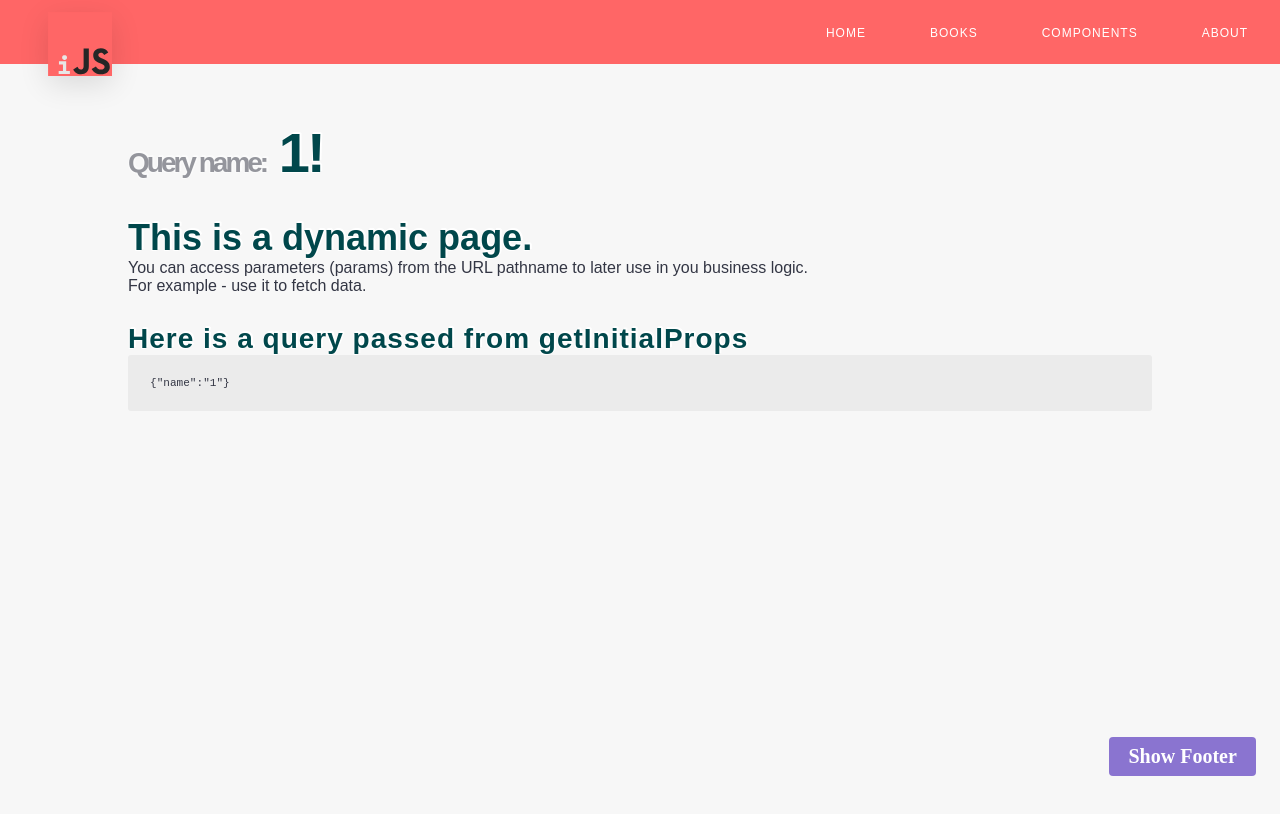
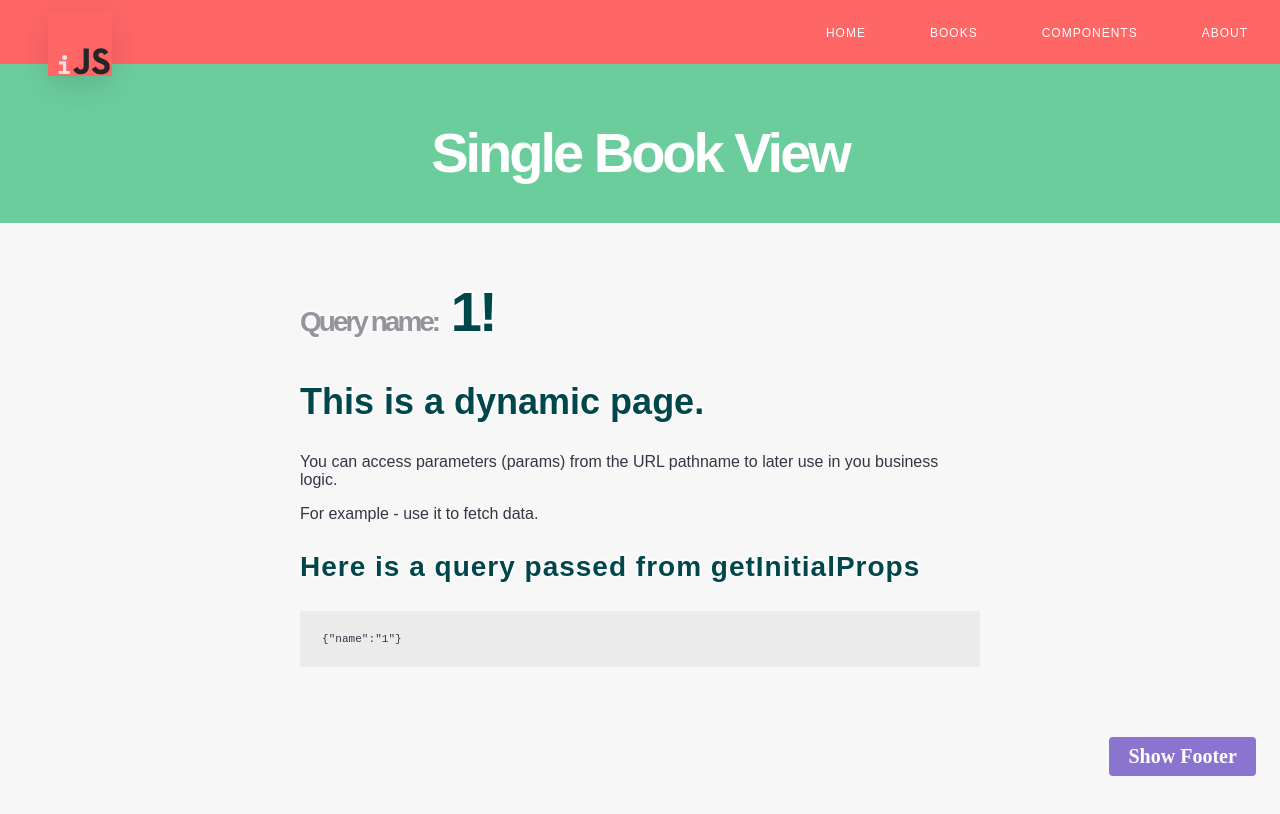
Before and after one commit to ijsto/istyled-nextjs, a Next.js app: page /b/1 in a window 1280 px wide. Shown: the top 814 px of the page. Built offline with nearby package versions, Linux system fonts and the light colour scheme.

Commit message:
[Add] SingleBookLayout /> and styles

```diff
--- a/layouts/SingleBookLayout.js
+++ b/layouts/SingleBookLayout.js
@@ -1,20 +1,43 @@
-import Header from "../components/Header";
-import Footer from "../components/Footer";
+import Header from "../components/layout/Header";
+import Footer from "../components/layout/Footer";
 import Jumbo from "../components/dataDisplay/Jumbo";
+
+import styled from "styled-components";
+
+const StyledSingleBookWrapper = styled.div`
+  display: flex;
+  justify-content: center;
+  padding-bottom: 300px;
+`;
+const StyledSingleBook = styled.div`
+  display: grid;
+  grid-template-columns: 1fr;
+  max-width: 680px;
+`;
+const StyledSingleBookHeader = styled.div`
+  display: flex;
+  justify-content: center;
+  align-items: center;
+  min-height: 150px;
+  background: #6bcd9b;
+  h1 {
+    color: white;
+    text-shadow: none;
+  }
+`;
 
 const SingleBookLayout = ({ children }) => (
   <>
     <Header />
 
-    <Jumbo>
+    <StyledSingleBookHeader>
       <h1>Single Book View</h1>
-    </Jumbo>
+    </StyledSingleBookHeader>
 
-    <div className="single-book-wrapper">
-      <div className="single-book-content">{children}</div>
-
-      <Footer></Footer>
-    </div>
+    <StyledSingleBookWrapper>
+      <StyledSingleBook>{children}</StyledSingleBook>
+    </StyledSingleBookWrapper>
+    <Footer></Footer>
   </>
 );
 
--- a/pages/_app.js
+++ b/pages/_app.js
@@ -4,6 +4,14 @@ import { createGlobalStyle } from "styled-components";
 import DefaultLayout from "../layouts/DefaultLayout";
 
 const GlobalStyle = createGlobalStyle`
+  * {
+    box-sizing: border-box;
+    transition: 0.3s all;
+    color: #333644;
+  }
+  a:hover {
+    color: orange
+  }
   body {
     padding: 0;
     margin: 0;
@@ -12,21 +20,6 @@ const GlobalStyle = createGlobalStyle`
     min-height: 100vh;
     padding-top: 64px;
     position: relative;
-  }
-
-  * {
-    box-sizing: border-box;
-    color: #333644;
-    margin: 0;
-    padding: 0;
-    transition: 0.3s all;
-  }
-
-  a:hover {
-    color: orange
-  }
-  pre {
-    padding: 2em !important;
   }
   code,pre {
     * {
@@ -38,15 +31,19 @@ const GlobalStyle = createGlobalStyle`
     background-color: rgba(27, 31, 35, 0.05);
     border-radius: 3px;
   }
-
-  .input-row {
-    div {
-      display: flex;
-      flex-direction: column;
-    }
-    margin-bottom: 0.75em;
+  h1,
+  h2,
+  h3,
+  h4,
+  h5,
+  h6 {
+    font-family: 'Source Sans Pro', sans-serif;
+    margin-top: 1em;
+    color: #00474b;
+    font-weight: 600;
+    text-shadow: 2px -1px 0 #fff, 1px -1px 0 #fff, -1px 1px 0 #fff,
+      1px -2px 0 #fff;
   }
-
   h1 {
     font-size: 3.5em;
     letter-spacing: -3px;
@@ -63,32 +60,12 @@ const GlobalStyle = createGlobalStyle`
     font-size: 1.75em;
     letter-spacing: 1px;
   }
-
-  h1,
-  h2,
-  h3,
-  h4,
-  h5,
-  h6 {
-    font-family: 'Source Sans Pro', sans-serif;
-    margin-top: 1em;
-    color: #00474b;
-    font-weight: 600;
-    text-shadow: 2px -1px 0 #fff, 1px -1px 0 #fff, -1px 1px 0 #fff,
-      1px -2px 0 #fff;
-  }
   h4,
   h5,
   h6 {
     text-shadow: 0px -2px 0 #fff, 0px -0px 0 #fff, -1px 0px 2 #fff,
       0px 1px 0 #fff;
   }
-
-  label {
-    margin: 0.7em;
-    font-size: 0.75em;
-  }
-
   input, textarea {
     background: white;
     border: 0;
@@ -115,6 +92,13 @@ const GlobalStyle = createGlobalStyle`
       box-shadow: rgb(187, 187, 187) 0px 0px 5px 2px;
       border-color: #8a74d0;
     }
+  }
+  label {
+    margin: 0.7em;
+    font-size: 0.75em;
+  }
+  pre {
+    padding: 2em !important;
   }
 `;
 
--- a/pages/b/[name].js
+++ b/pages/b/[name].js
@@ -1,3 +1,5 @@
+import SingleBookLayout from "../../layouts/SingleBookLayout";
+
 const SingleBook = ({ query }) => {
   return (
     <div>
@@ -18,6 +20,7 @@ const SingleBook = ({ query }) => {
   );
 };
 
+SingleBook.Layout = SingleBookLayout;
 SingleBook.getInitialProps = async ({ query }) => {
   // Visit https://iJS.to to learn how to use fetch in getInitialProps
 
```
